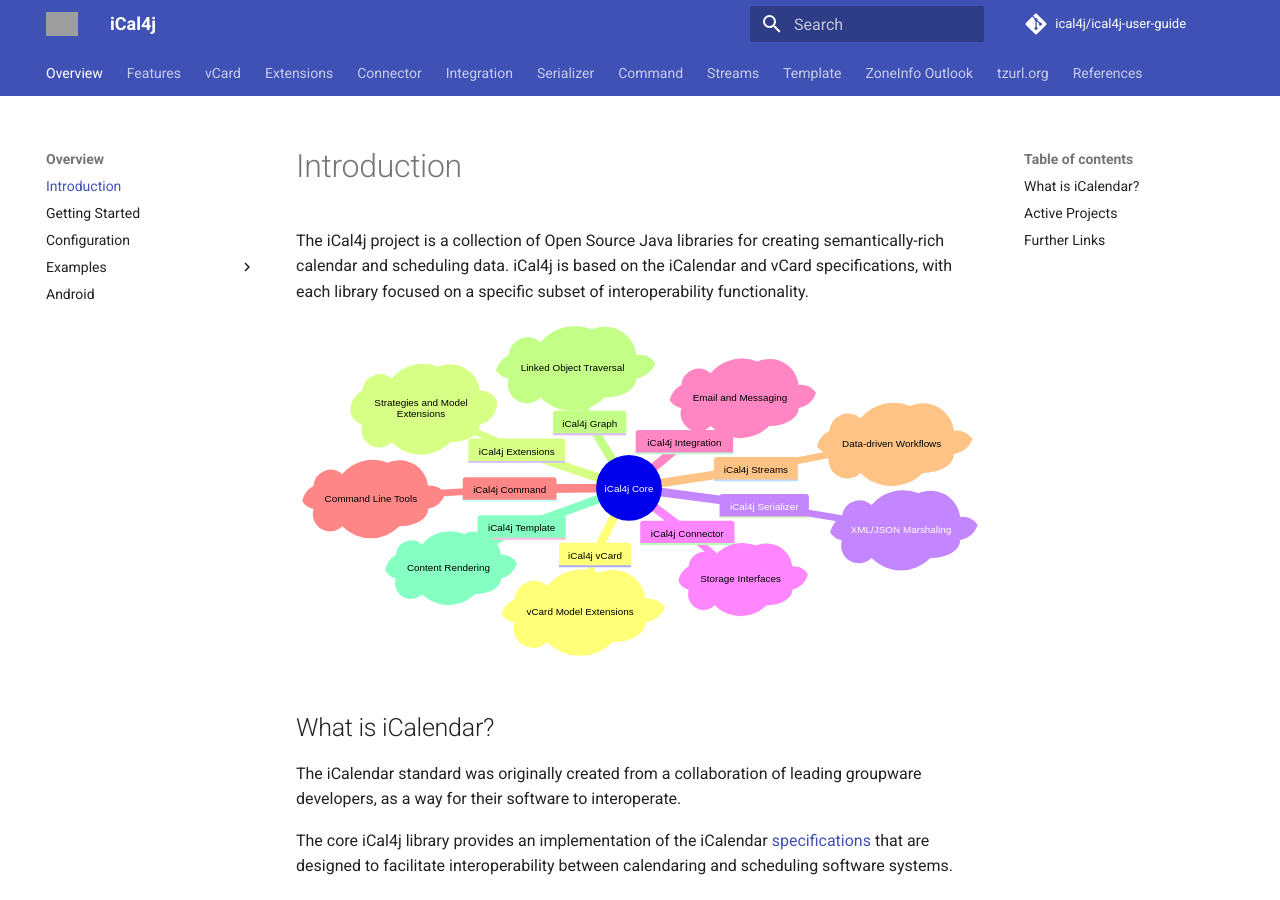
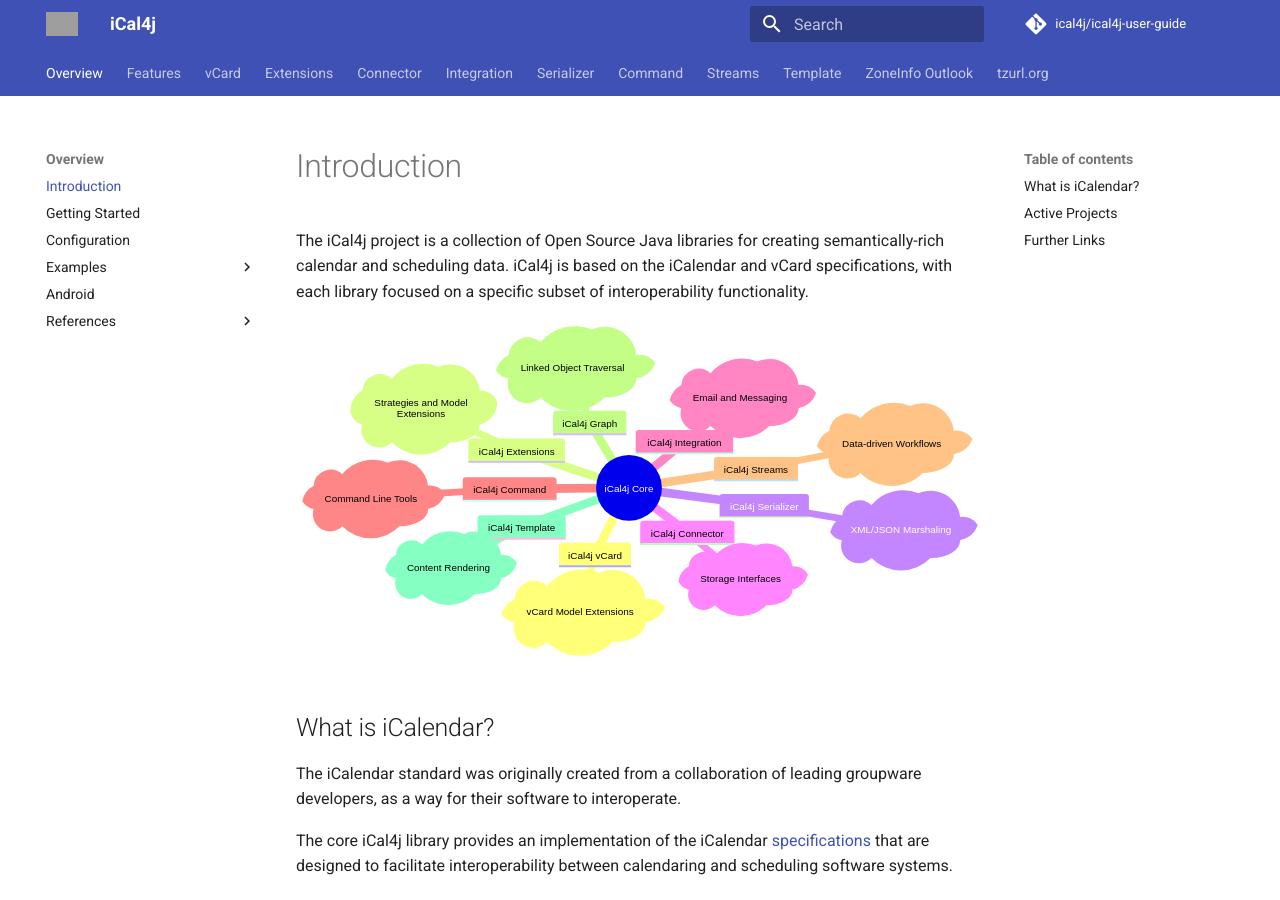
Before and after one commit to ical4j/ical4j-user-guide, an MkDocs documentation site: the page built from docs/index.md, in a window 1280 px wide and 900 px high. Built offline with MkDocs 1.6.1 and Material for MkDocs 9.7.7, drawn with Linux system fonts in a browser that asks for light colours; comment, search, counter and statistics services are not loaded; some of the changed lines change nothing that is shown; grey boxes are pictures that could not be loaded.

Commit message:
Refactored nav

```diff
--- a/mkdocs.yml
+++ b/mkdocs.yml
@@ -47,6 +47,11 @@
         - Recurrences: examples/recur.md
         - Filtering: examples/filter.md
     - Android: android.md
+    - References:
+        - RFC Compliance: rfcs.md
+        - CUAs: cuas.md
+        - Projects using iCal4j: projects.md
+        - Resources: resources.md
   - Features:
     - Parameters: parameters.md
     - Properties: properties.md
@@ -120,8 +125,3 @@
       - Examples: template/examples.md
   - ZoneInfo Outlook: zoneinfo-outlook.md
   - tzurl.org: tzurl.md
-  - References:
-    - RFC Compliance: rfcs.md
-    - CUAs: cuas.md
-    - Projects using iCal4j: projects.md
-    - Resources: resources.md
```
